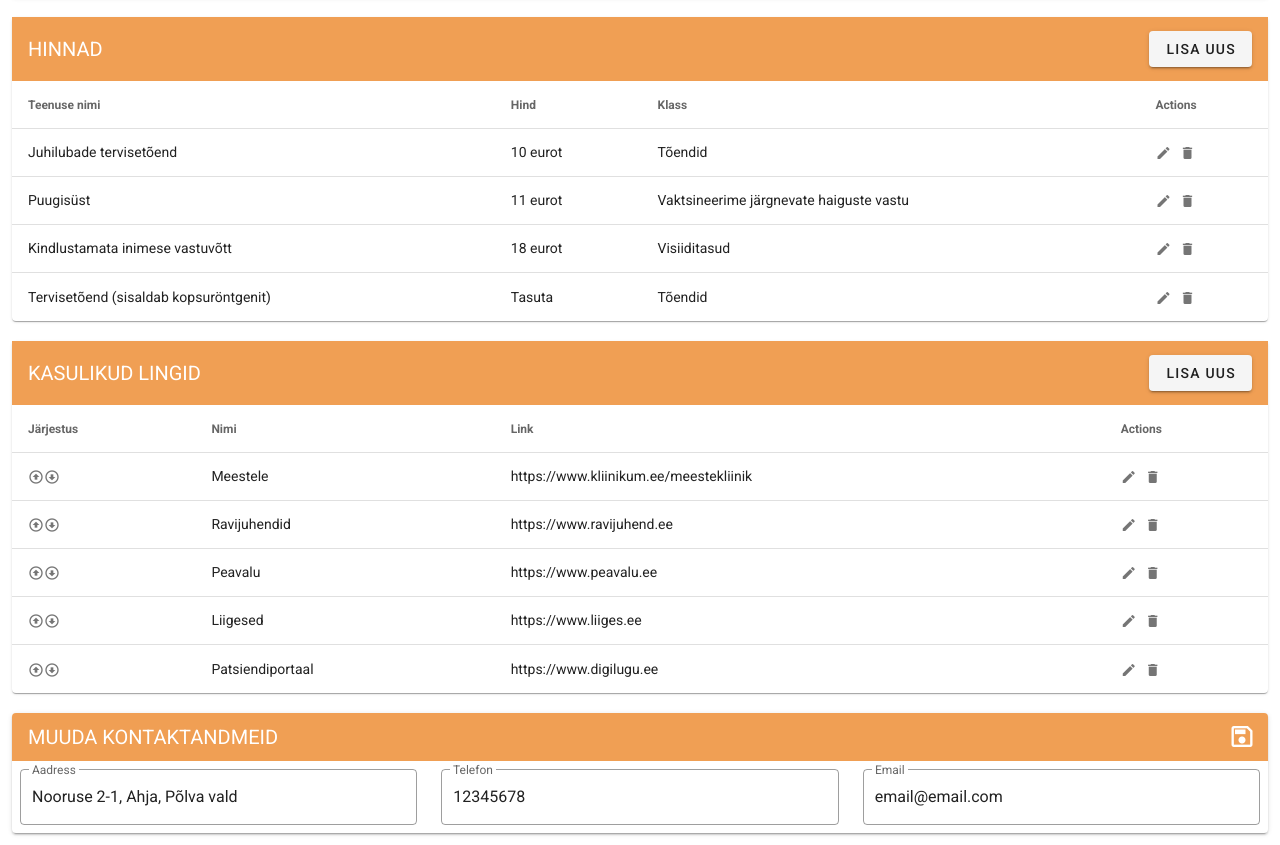
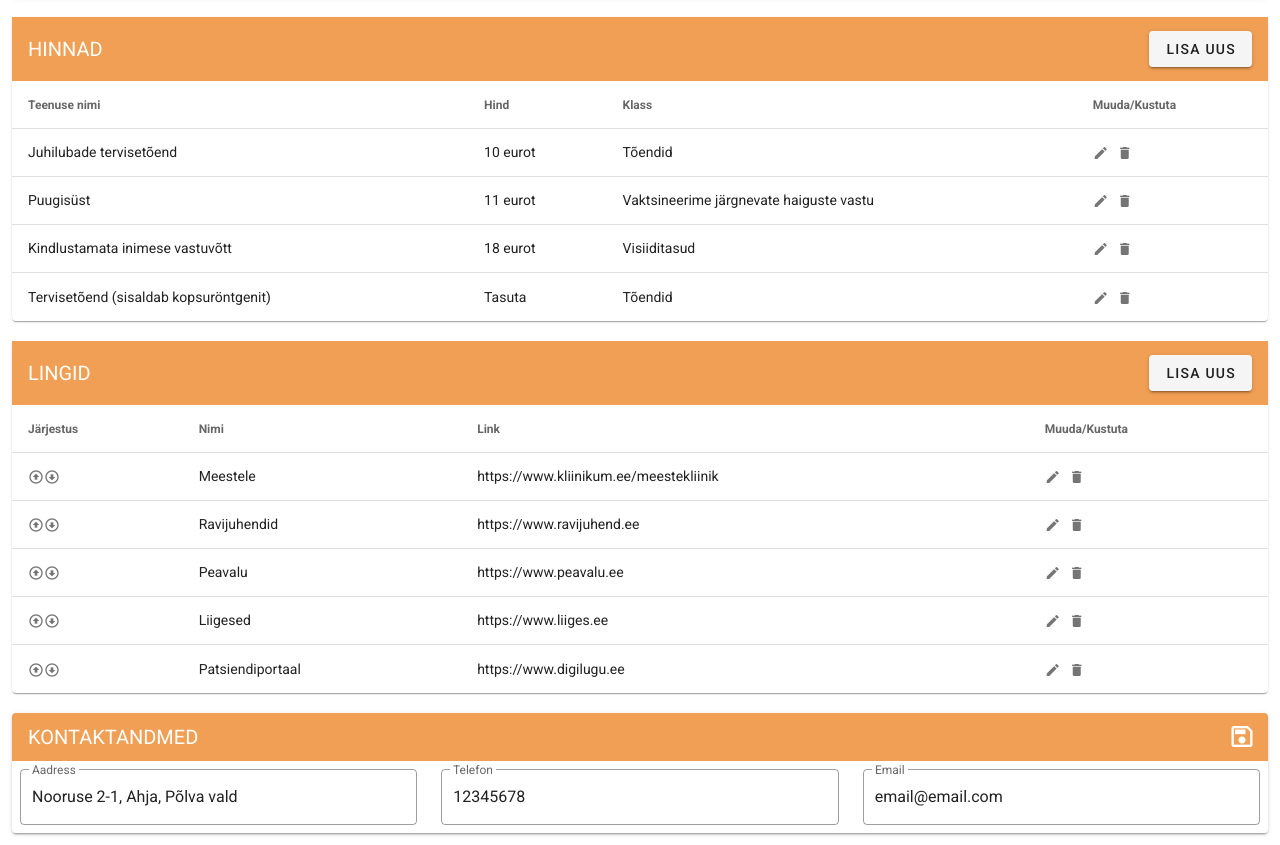
Before and after one commit to jkallson/new_perearst_frontend, a Vue app: page /admin/avaleht in a window 1280 px wide. Shown: the part 451-1296 px from the top of the page. Built offline with nearby package versions, Linux system fonts and the light colour scheme; what vue-fragment would draw is missing.

Commit message:
Fixed problem in admin view where words not breaking would cause the interface to have too large width

```diff
--- a/src/pages/admin/mainPage/components/contactInformation/AdminContactInformation.vue
+++ b/src/pages/admin/mainPage/components/contactInformation/AdminContactInformation.vue
@@ -1,7 +1,7 @@
 <template>
   <v-card>
     <v-toolbar class="toolbarCorners" dense color="primary" dark flat>
-      <v-toolbar-title>MUUDA KONTAKTANDMEID</v-toolbar-title>
+      <v-toolbar-title>KONTAKTANDMED</v-toolbar-title>
       <v-spacer></v-spacer>
       <v-tooltip left>
         <template v-slot:activator="{ on, attrs }">
--- a/src/pages/admin/mainPage/components/prices/AdminPrices.vue
+++ b/src/pages/admin/mainPage/components/prices/AdminPrices.vue
@@ -104,7 +104,7 @@ export default {
       },
       { text: "Hind", value: "price", sortable: false },
       { text: "Klass", value: "class", sortable: false },
-      { text: "Actions", value: "actions", sortable: false }
+      { text: "Muuda/Kustuta", value: "actions", sortable: false }
     ],
     prices: [],
     editedIndex: -1,
--- a/src/pages/admin/mainPage/components/usefulLinks/AdminUsefulLinks.vue
+++ b/src/pages/admin/mainPage/components/usefulLinks/AdminUsefulLinks.vue
@@ -3,6 +3,7 @@
     :headers="headers"
     :items="links"
     class="elevation-1"
+    style="word-break: break-all"
     hide-default-footer
   >
     <template v-slot:item.order="{ item }">
@@ -15,7 +16,7 @@
     </template>
     <template v-slot:top>
       <v-toolbar flat color="primary">
-        <v-toolbar-title class="white--text">KASULIKUD LINGID</v-toolbar-title>
+        <v-toolbar-title class="white--text">LINGID</v-toolbar-title>
         <v-spacer></v-spacer>
         <v-dialog v-model="dialog" max-width="500px">
           <template v-slot:activator="{ on, attrs }">
@@ -27,7 +28,6 @@
             <v-card-title>
               <span class="headline">{{ formTitle }}</span>
             </v-card-title>
-
             <v-card-text>
               <v-container>
                 <v-row>
@@ -101,9 +101,9 @@ export default {
         sortable: false,
         value: "order"
       },
-      { text: "Nimi", value: "name" },
-      { text: "Link", value: "link" },
-      { text: "Actions", value: "actions", sortable: false }
+      { text: "Nimi", value: "name", sortable: false },
+      { text: "Link", value: "link", sortable: false },
+      { text: "Muuda/Kustuta", value: "actions", sortable: false }
     ],
     links: [],
     editedIndex: -1,
```
